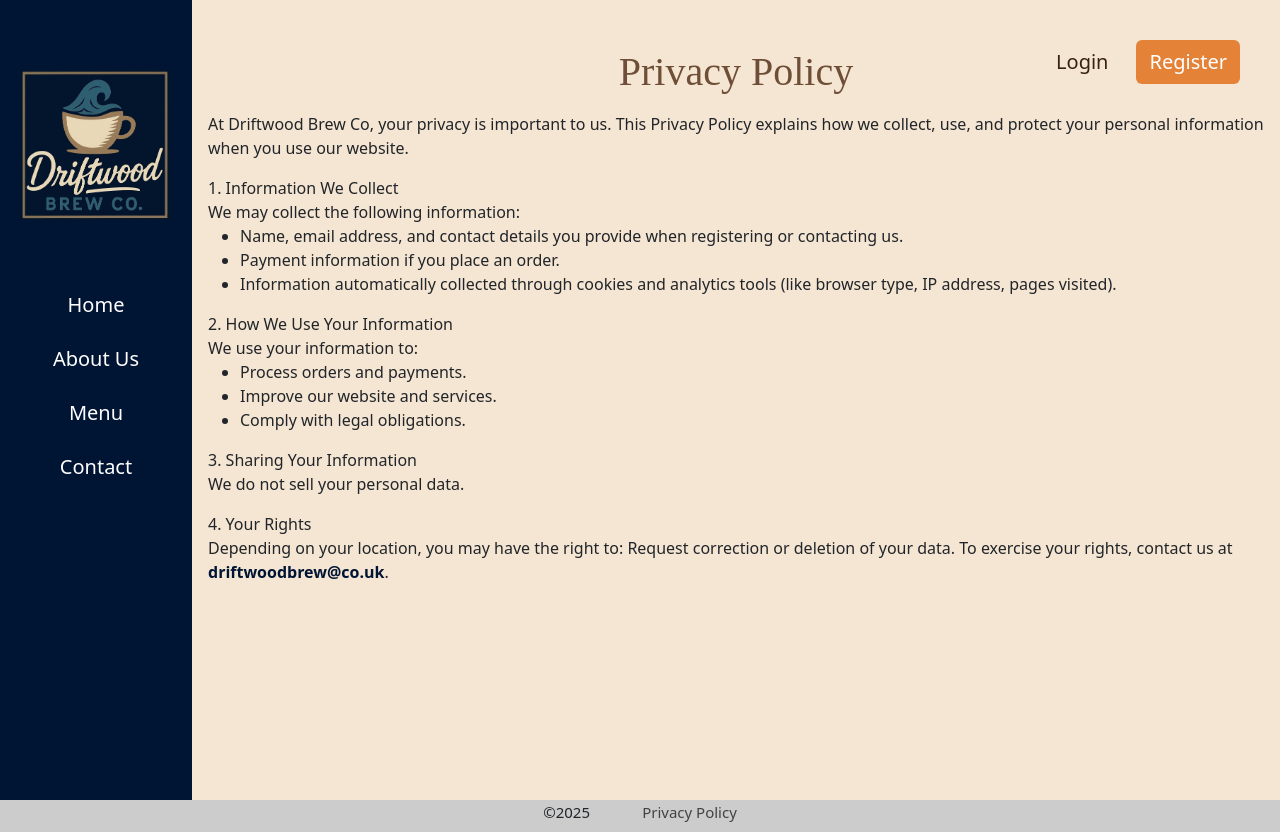
After one commit to dwaynxz/coffee-shop-website, a Flask app: page /privacy-policy in a window 1280 px wide. The commit adds this page. Run offline with Flask 3, Linux system fonts and the light colour scheme.

Commit message:
feat: add privacy policy

```diff
--- a/Static/style.css
+++ b/Static/style.css
@@ -311,3 +311,12 @@ background-color: #6F4E37;
     background-color: #4c3827;
     color: #F8F4E1;
 }
+
+.footer-link:link, .footer-link:visited .footer-link:hover, .footer-link:active{
+  color: #424242;
+  text-decoration: none;
+  font-size: 15px;
+}
+.footer-link:hover, .footer-link:active {
+  text-decoration: underline;
+}
--- a/Templates/base.html
+++ b/Templates/base.html
@@ -44,7 +44,8 @@
       </div>
     </div>
   <footer>
-    <p>©2025</p>
+    <span style="font-size: 15px">©2025</span>
+    <a href="{{ url_for('privacy_policy') }}" class="footer-link ms-5">Privacy Policy</a>
   </footer>
   <script>
     const right = document.querySelector(".right");
--- /dev/null
+++ b/Templates/privacy-policy.html
@@ -0,0 +1,43 @@
+{% extends "base.html" %}
+{% block title %} Privacy Policy {% endblock %}
+{% block content %}
+<h1 class="menu-title">Privacy Policy</h1>
+<div>
+    <p class="ms-3 mt-3 mb-3">At Driftwood Brew Co, your privacy is important to us. This Privacy Policy explains how we collect, use, and protect your personal information when you use our website.</p>
+
+    <section class="ms-3 mt-3 mb-3">
+    <span style="font-weight:500">1. Information We Collect</span><br>
+
+    We may collect the following information:
+    <ul>
+    <li>Name, email address, and contact details you provide when registering or contacting us. </li>
+
+    <li>Payment information if you place an order.</li>
+
+    <li>Information automatically collected through cookies and analytics tools (like browser type, IP address, pages visited).</li>
+    </ul>
+    </section>
+    <section class="ms-3 mt-3 mb-3">
+    <span style="font-weight:500">2. How We Use Your Information</span><br>
+
+    We use your information to:
+    <ul>
+    <li>Process orders and payments.</li>
+    <li>Improve our website and services.</li>
+    <li>Comply with legal obligations.</li>
+    </ul>
+    </section>
+    <section class="ms-3 mt-3 mb-3">
+   <span style="font-weight:500"> 3. Sharing Your Information</span><br>
+    We do not sell your personal data.
+    </section>
+    <section class="ms-3 mt-3 mb-3">
+    <span style="font-weight:500">4. Your Rights</span><br>
+
+    Depending on your location, you may have the right to:
+    Request correction or deletion of your data.
+
+    To exercise your rights, contact us at <span style="font-weight: 600; color:#001433">driftwoodbrew@co.uk</span>.
+    </section>
+</div>
+{% endblock %}
--- a/main.py
+++ b/main.py
@@ -245,5 +245,9 @@ def add_menu_item():
     flash(f"Added {item_name} to menu items", "success")
     return redirect(url_for("admin_menu"))
 
+@app.route("/privacy-policy")
+def privacy_policy():
+    return render_template("privacy-policy.html")
+
 if __name__ == "__main__":
     app.run(debug=True)
```
